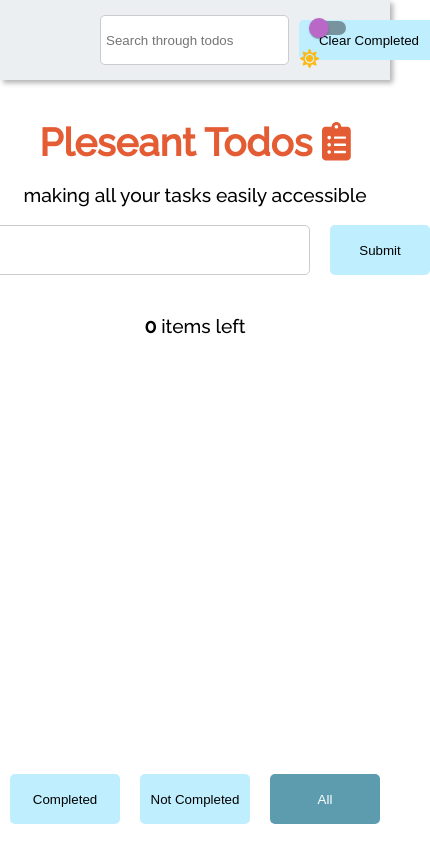
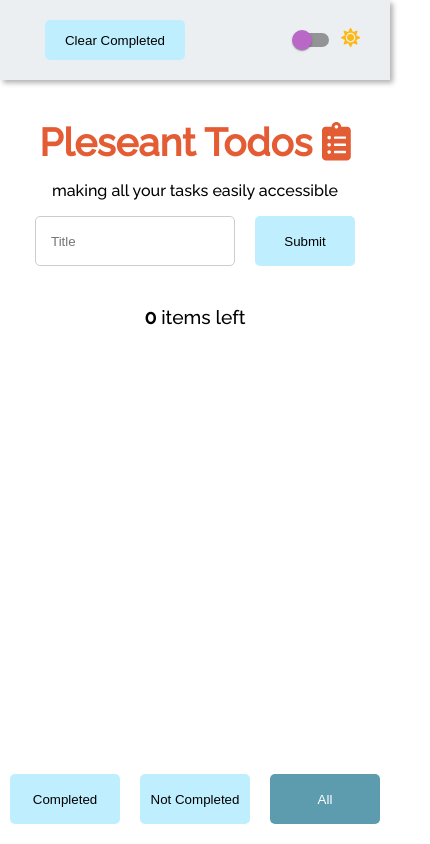
Before and after one commit to marwhyte/pleasantTodos, a React (Create React App) app in the folder pleasanttodos/: page / in a window 390 px wide. Shown: the whole page, 430 px wide, since content can reach past the window. Built offline with nearby package versions, Linux system fonts and the light colour scheme.

Commit message:
fully responsive

```diff
--- a/pleasanttodos/src/App.scss
+++ b/pleasanttodos/src/App.scss
@@ -360,3 +360,41 @@ h1 {
   width: 100%;
   text-align: center;
 }
+
+//media queries
+
+@media (max-width: 900px) {
+  .toggle {
+    padding-left: 10px;
+    padding-right: 30px;
+  }
+}
+@media (max-width: 540px) {
+  .bottomButtonComplete {
+    width: 120px;
+  }
+  .bottomButton {
+    width: 120px;
+  }
+  .todo {
+    width: 300px;
+    .editTask {
+      width: 250px;
+    }
+  }
+  .todoCompleted {
+    width: 300px;
+    .editTask {
+      width: 250px;
+    }
+  }
+  .topInput {
+    width: 200px;
+  }
+  .bottomInput {
+    display: none;
+  }
+  .topFormatting {
+    font-size: 1rem;
+  }
+}
--- a/pleasanttodos/src/App.tsx
+++ b/pleasanttodos/src/App.tsx
@@ -105,6 +105,7 @@ function App() {
           </div>
           <div>
             <PurpleSwitch
+              checked={darkMode}
               onChange={() => setDarkMode((prevMode: boolean) => !prevMode)}
               name="checkedA"
               color="secondary"
```
